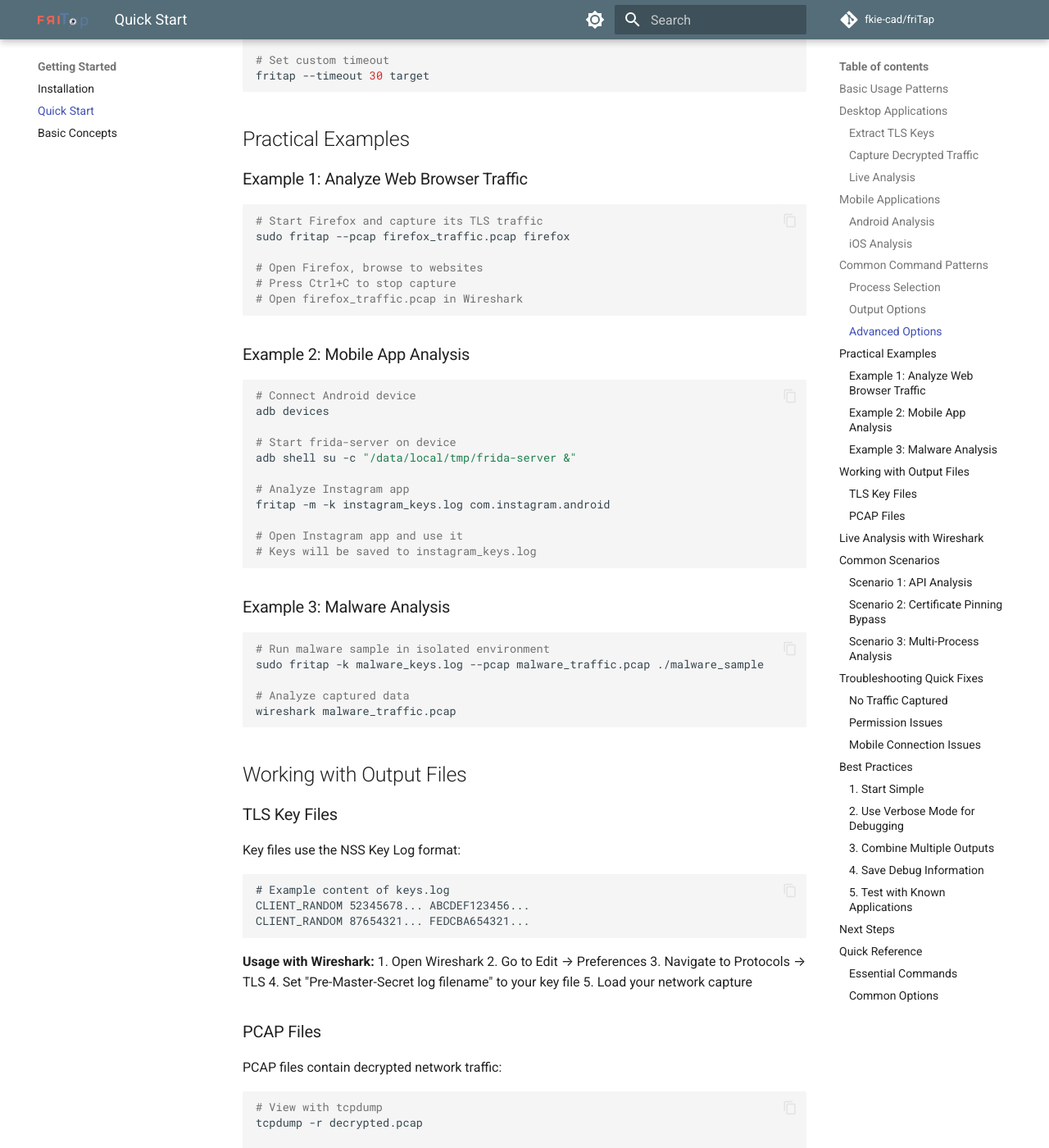
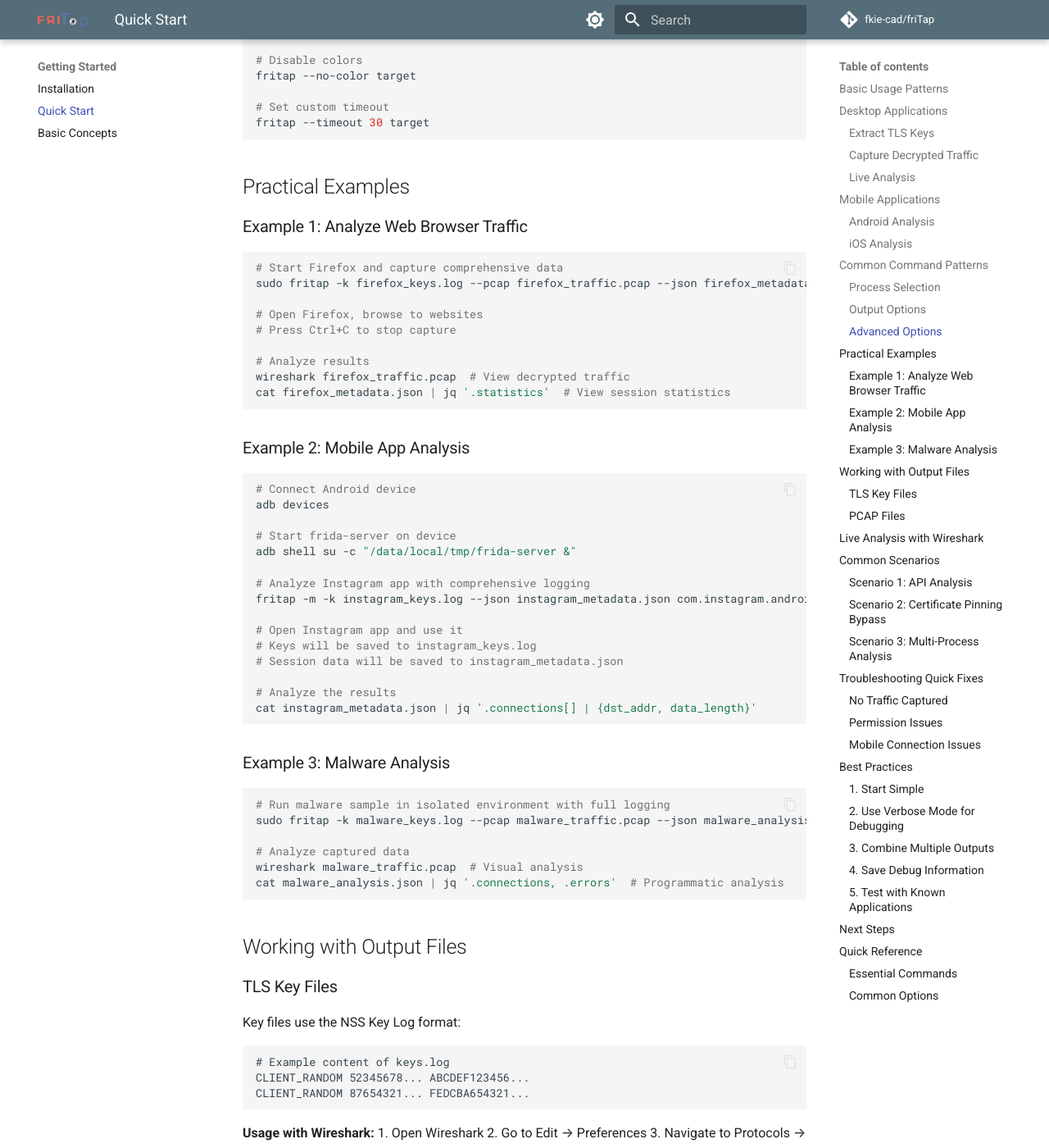
Before and after one commit to fkie-cad/friTap, an MkDocs documentation site: the page built from docs/getting-started/quick-start.md, in a window 1280 px wide and 1400 px high, scrolled down 2488 px. Shown: the whole window at 82% size. Built offline with MkDocs 1.6.1 and Material for MkDocs 9.7.7, drawn with Linux system fonts in a browser that asks for light colours; comment, search, counter and statistics services are not loaded; some of the changed text lies outside the part shown.

Commit message:
add fature to print the results directly into a specified json file

````diff
--- a/docs/getting-started/quick-start.md
+++ b/docs/getting-started/quick-start.md
@@ -93,11 +93,14 @@
 # Save PCAP to file
 fritap --pcap output.pcap target
 
+# Save session metadata as JSON
+fritap --json metadata.json target
+
 # Display output in terminal
 fritap target
 
-# JSON output format
-fritap --json target
+# Combine all output formats
+fritap -k keys.log --pcap traffic.pcap --json metadata.json target
 ```
 
 ### Advanced Options
@@ -121,12 +124,15 @@
 ### Example 1: Analyze Web Browser Traffic
 
 ```bash
-# Start Firefox and capture its TLS traffic
-sudo fritap --pcap firefox_traffic.pcap firefox
+# Start Firefox and capture comprehensive data
+sudo fritap -k firefox_keys.log --pcap firefox_traffic.pcap --json firefox_metadata.json firefox
 
 # Open Firefox, browse to websites
 # Press Ctrl+C to stop capture
-# Open firefox_traffic.pcap in Wireshark
+
+# Analyze results
+wireshark firefox_traffic.pcap  # View decrypted traffic
+cat firefox_metadata.json | jq '.statistics'  # View session statistics
 ```
 
 ### Example 2: Mobile App Analysis
@@ -138,21 +144,26 @@
 # Start frida-server on device
 adb shell su -c "/data/local/tmp/frida-server &"
 
-# Analyze Instagram app
-fritap -m -k instagram_keys.log com.instagram.android
+# Analyze Instagram app with comprehensive logging
+fritap -m -k instagram_keys.log --json instagram_metadata.json com.instagram.android
 
 # Open Instagram app and use it
 # Keys will be saved to instagram_keys.log
+# Session data will be saved to instagram_metadata.json
+
+# Analyze the results
+cat instagram_metadata.json | jq '.connections[] | {dst_addr, data_length}'
 ```
 
 ### Example 3: Malware Analysis
 
 ```bash
-# Run malware sample in isolated environment
-sudo fritap -k malware_keys.log --pcap malware_traffic.pcap ./malware_sample
+# Run malware sample in isolated environment with full logging
+sudo fritap -k malware_keys.log --pcap malware_traffic.pcap --json malware_analysis.json ./malware_sample
 
 # Analyze captured data
-wireshark malware_traffic.pcap
+wireshark malware_traffic.pcap  # Visual analysis
+cat malware_analysis.json | jq '.connections, .errors'  # Programmatic analysis
 ```
 
 ## Working with Output Files
@@ -210,24 +221,33 @@
 
 ```bash
 # Mobile app making API calls
-fritap -m -k api_keys.log com.example.app
+fritap -m -k api_keys.log --json api_metadata.json com.example.app
 
-# Desktop application
-sudo fritap -k api_keys.log --pcap api_traffic.pcap python api_client.py
+# Desktop application with comprehensive logging
+sudo fritap -k api_keys.log --pcap api_traffic.pcap --json api_analysis.json python api_client.py
+
+# Analyze API endpoints
+cat api_metadata.json | jq '.connections[] | .dst_addr' | sort | uniq
 ```
 
 ### Scenario 2: Certificate Pinning Bypass
 
 ```bash
 # Analyze app with certificate pinning
-fritap -m --enable_default_fd --pcap pinned_traffic.pcap com.example.app
+fritap -m --enable_default_fd --pcap pinned_traffic.pcap --json pinning_analysis.json com.example.app
+
+# Check for pinning bypass indicators
+cat pinning_analysis.json | jq '.errors[] | select(.type == "ssl_error")'
 ```
 
 ### Scenario 3: Multi-Process Analysis
 
 ```bash
-# Capture subprocess traffic
-fritap --enable_spawn_gating --pcap all_traffic.pcap parent_process
+# Capture subprocess traffic with detailed logging
+fritap --enable_spawn_gating --pcap all_traffic.pcap --json process_tree.json parent_process
+
+# Analyze process spawn patterns
+cat process_tree.json | jq '.connections[] | {timestamp, dst_addr}' | head -10
 ```
 
 ## Troubleshooting Quick Fixes
@@ -284,13 +304,13 @@
 ### 3. Combine Multiple Outputs
 
 ```bash
-fritap -k keys.log --pcap traffic.pcap target
+fritap -k keys.log --pcap traffic.pcap --json metadata.json target
 ```
 
 ### 4. Save Debug Information
 
 ```bash
-fritap -do -v target 2>&1 | tee debug.log
+fritap -do -v --json debug_metadata.json target 2>&1 | tee debug.log
 ```
 
 ### 5. Test with Known Applications
@@ -324,14 +344,17 @@
 # PCAP capture
 fritap --pcap traffic.pcap target
 
+# JSON metadata
+fritap --json metadata.json target
+
 # Mobile analysis
-fritap -m -k keys.log com.example.app
+fritap -m -k keys.log --json mobile_data.json com.example.app
 
 # Live analysis
 fritap -l target
 
-# Verbose debugging
-fritap -v -do target
+# Comprehensive analysis
+fritap -k keys.log --pcap traffic.pcap --json metadata.json target
 ```
 
 ### Common Options
@@ -340,8 +363,9 @@
 |--------|-------------|
 | `-k, --keylog` | Save TLS keys to file |
 | `-p, --pcap` | Save decrypted traffic to PCAP |
+| `-j, --json` | Save session metadata as JSON |
 | `-m, --mobile` | Mobile application analysis |
-| `-f, --spawn` | Spawn and analyze application |
+| `-s, --spawn` | Spawn and analyze application |
 | `-v, --verbose` | Verbose output |
 | `-do, --debug-output` | Debug output |
 | `-l, --live` | Live analysis with Wireshark |
````
Also changed, not shown: docs/examples/android.md (+47 -18 lines), docs/examples/malware.md (+47 -17 lines), 2 other files.
